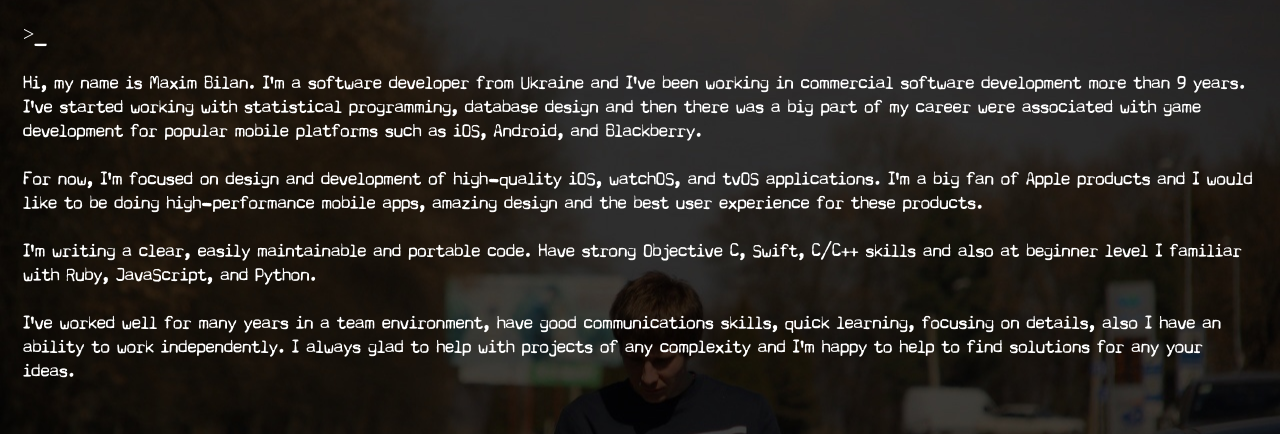
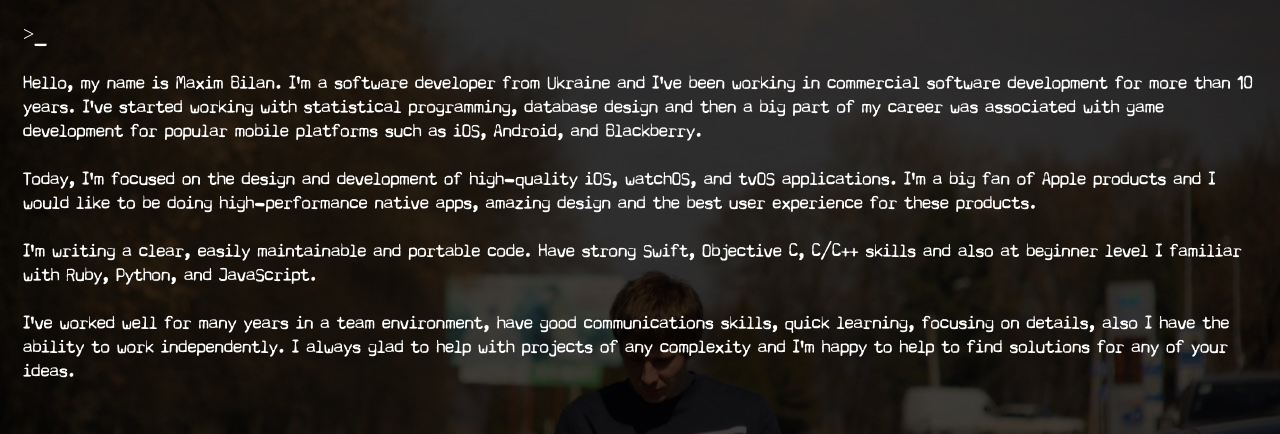
Before and after one commit to maximbilan/maximbilan.github.io, a plain HTML site: page index.html in a window 1280 px wide. Shown: the top 434 px of the page. Drawn offline with Linux system fonts and the light colour scheme.

Commit message:
Update index.html

```diff
--- a/index.html
+++ b/index.html
@@ -12,13 +12,13 @@
           >_
           <br>
           <br>
-          Hi, my name is Maxim Bilan. I'm a software developer from Ukraine and I've been working in commercial software development more than 9 years. I've started working with statistical programming, database design and then there was a big part of my career were associated with game development for popular mobile platforms such as iOS, Android, and Blackberry.<br>
+          Hello, my name is Maxim Bilan. I'm a software developer from Ukraine and I've been working in commercial software development for more than 10 years. I've started working with statistical programming, database design and then a big part of my career was associated with game development for popular mobile platforms such as iOS, Android, and Blackberry.<br>
           <br>
-          For now, I'm focused on design and development of high-quality iOS, watchOS, and tvOS applications. I'm a big fan of Apple products and I would like to be doing high-performance mobile apps, amazing design and the best user experience for these products.<br>
+          Today, I'm focused on the design and development of high-quality iOS, watchOS, and tvOS applications. I'm a big fan of Apple products and I would like to be doing high-performance native apps, amazing design and the best user experience for these products.<br>
           <br>
-          I'm writing a clear, easily maintainable and portable code. Have strong Objective C, Swift, C/C++ skills and also at beginner level I familiar with Ruby, JavaScript, and Python.<br>
+          I'm writing a clear, easily maintainable and portable code. Have strong Swift, Objective C, C/C++ skills and also at beginner level I familiar with Ruby, Python, and JavaScript.<br>
           <br>
-          I've worked well for many years in a team environment, have good communications skills, quick learning, focusing on details, also I have an ability to work independently. I always glad to help with projects of any complexity and I'm happy to help to find solutions for any your ideas.<br>
+          I've worked well for many years in a team environment, have good communications skills, quick learning, focusing on details, also I have the ability to work independently. I always glad to help with projects of any complexity and I'm happy to help to find solutions for any of your ideas.<br>
           <br>
         </div>
         <div class="icons">
```
